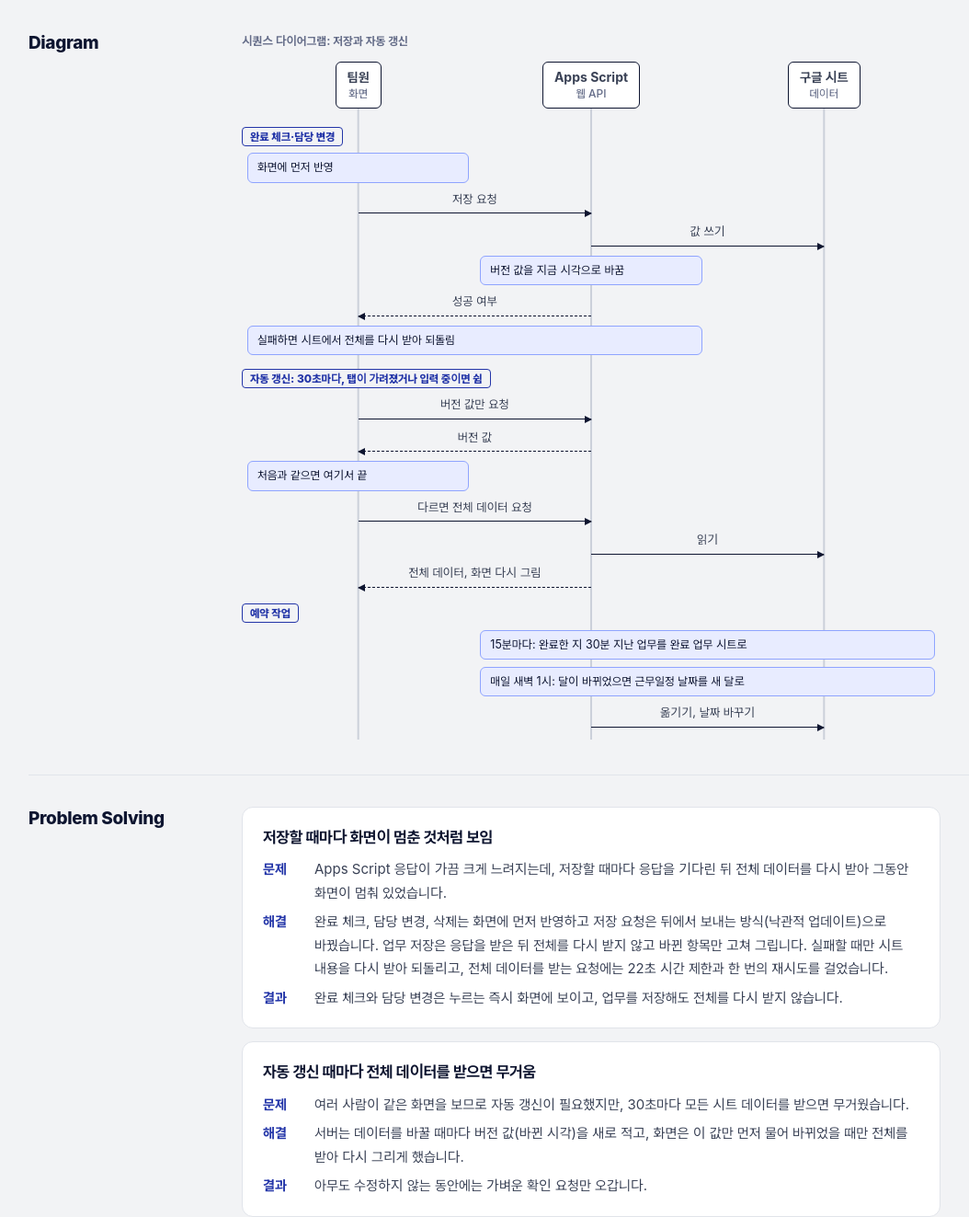
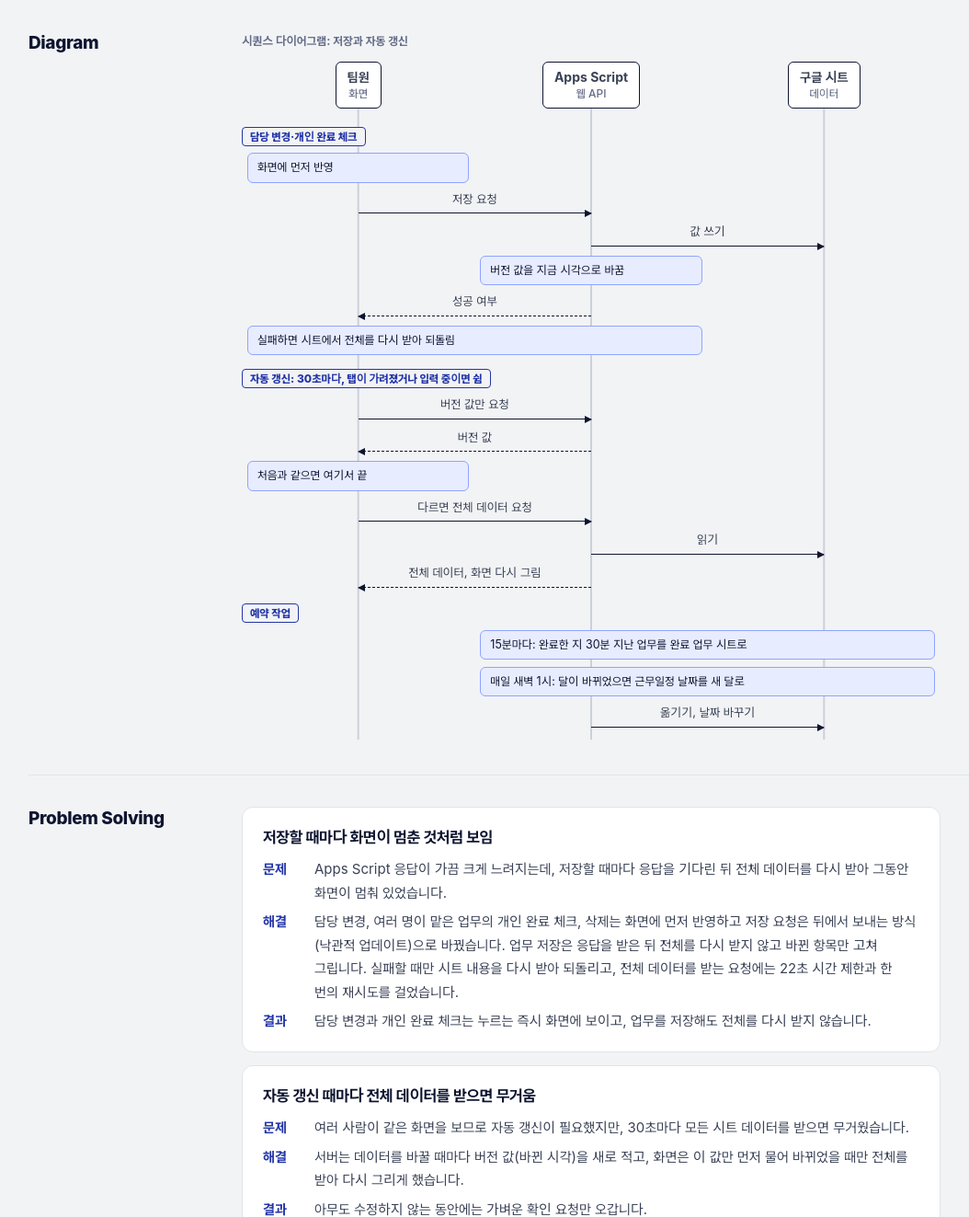
Before and after one commit to sungJJoo/portfolio, a plain HTML site: page projects/scheduler.html in a window 1280 px wide. Shown: the part 1460-2783 px from the top of the page at 92% size, without its empty margins (57-1111 px from the left). Drawn offline with Linux system fonts and the light colour scheme; a web font is replaced by a local one.

Commit message:
스케줄러 설명을 코드에 맞게 바로잡기: 바로 반영되는 건 담당 변경, 여러 명이 맡은 업무의 개인 완료 체크, 삭제 (혼자 맡은 업무 완료는 응답을 기다림)
Co-Authored-By: Claude Opus 5.5 <noreply@anthropic.com>
Claude-Session: https://claude.ai/code/session_01EznQUZ3bYAoDAk9TWF8xur

```diff
--- a/projects/scheduler.html
+++ b/projects/scheduler.html
@@ -94,7 +94,7 @@
               <div class="uml-scroll"><div class="seq" style="--n:3">
                 <div class="seq-head"><span>팀원<small>화면</small></span><span>Apps Script<small>웹 API</small></span><span>구글 시트<small>데이터</small></span></div>
                 <ol class="seq-body">
-                <li class="part"><span>완료 체크·담당 변경</span></li>
+                <li class="part"><span>담당 변경·개인 완료 체크</span></li>
                 <li class="note" style="--from:1;--to:2;--span:1"><span class="sr-only">팀원: </span>화면에 먼저 반영</li>
                 <li class="m r" style="--from:1;--to:3;--span:2"><span class="sr-only">팀원 → Apps Script: </span>저장 요청</li>
                 <li class="m r" style="--from:2;--to:4;--span:2"><span class="sr-only">Apps Script → 구글 시트: </span>값 쓰기</li>
@@ -125,8 +125,8 @@
               <h3>저장할 때마다 화면이 멈춘 것처럼 보임</h3>
               <dl>
                 <dt>문제</dt><dd>Apps Script 응답이 가끔 크게 느려지는데, 저장할 때마다 응답을 기다린 뒤 전체 데이터를 다시 받아 그동안 화면이 멈춰 있었습니다.</dd>
-                <dt>해결</dt><dd>완료 체크, 담당 변경, 삭제는 화면에 먼저 반영하고 저장 요청은 뒤에서 보내는 방식(낙관적 업데이트)으로 바꿨습니다. 업무 저장은 응답을 받은 뒤 전체를 다시 받지 않고 바뀐 항목만 고쳐 그립니다. 실패할 때만 시트 내용을 다시 받아 되돌리고, 전체 데이터를 받는 요청에는 22초 시간 제한과 한 번의 재시도를 걸었습니다.</dd>
-                <dt>결과</dt><dd>완료 체크와 담당 변경은 누르는 즉시 화면에 보이고, 업무를 저장해도 전체를 다시 받지 않습니다.</dd>
+                <dt>해결</dt><dd>담당 변경, 여러 명이 맡은 업무의 개인 완료 체크, 삭제는 화면에 먼저 반영하고 저장 요청은 뒤에서 보내는 방식(낙관적 업데이트)으로 바꿨습니다. 업무 저장은 응답을 받은 뒤 전체를 다시 받지 않고 바뀐 항목만 고쳐 그립니다. 실패할 때만 시트 내용을 다시 받아 되돌리고, 전체 데이터를 받는 요청에는 22초 시간 제한과 한 번의 재시도를 걸었습니다.</dd>
+                <dt>결과</dt><dd>담당 변경과 개인 완료 체크는 누르는 즉시 화면에 보이고, 업무를 저장해도 전체를 다시 받지 않습니다.</dd>
               </dl>
             </article>
             <article class="issue">
```
Also changed, not shown: assets/img/bank-console.webp (deleted).
